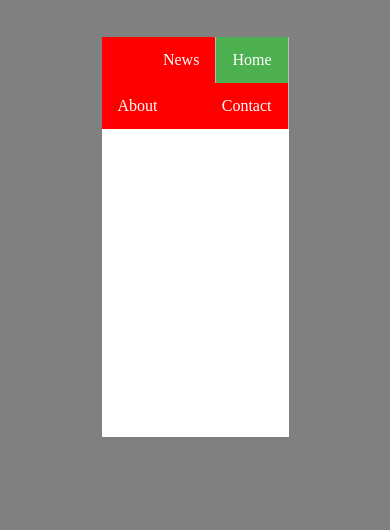
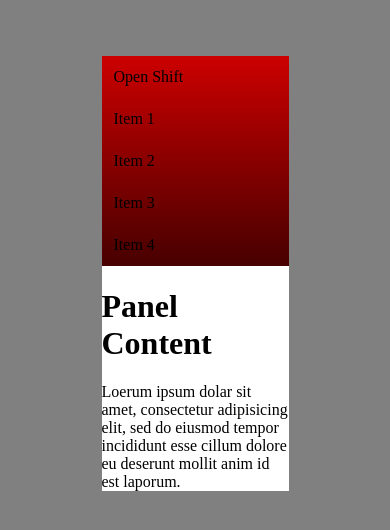
Before and after one commit to kathleenalexandra/RHPracticalEx, a website: page src/example2/index.html in a window 390 px wide. Drawn offline with Linux system fonts and the light colour scheme.

Commit message:
responsive panel

```diff
--- a/src/example2/css/styles.css
+++ b/src/example2/css/styles.css
@@ -3,33 +3,71 @@ body{
 	background-color:grey;
 }
 
+
+
 .panel-container {
 	display:block;
 	margin:auto;
-	margin-top:10%;
+	margin-top:15%;
 	max-width:50%;
 	background:white;
-	min-height:400px;
+	min-height:350px;
 }
 
-ul {
-    list-style-type: none;
+
+
+.horizontal-menu  {
+    background: linear-gradient(#c00, #470000);
+}
+
+
+.horizontal-menu a {
+    color: black;
+    display: block;
+    padding: 12px;
+    text-decoration: none;
+}
+
+.horizontal-menu a:hover {
+    background: linear-gradient(red, black, red);
+}
+
+.horizontal-menu a.active {
+    background: linear-gradient(red, black, red);
+}
+
+
+
+
+
+@media only screen and (min-width: 860px) {
+
+
+.horizontal-menu  {
     margin: 0;
     padding: 0;
     overflow: hidden;
-    background-color: red;
+    /*background: linear-gradient(#c00, #470000); */
 }
 
-li {
-    float: right;
-    border-right:1px solid #bbb;
+.horizontal-menu a {
+    float: left;
+    display:inline-block;
+    border-left:1px solid #bbb;
 }
 
-li:last-child {
-    border-right: none;
+.horizontal-menu .right-align{
+    float: right;
 }
 
-li a {
+
+
+.horizontal-menu a:first-child {
+    float:left;
+}
+
+
+.horizontal-menu a  {
     display: block;
     color: white;
     text-align: center;
@@ -37,10 +75,11 @@ li a {
     text-decoration: none;
 }
 
-li a:hover:not(.active) {
-    background-color: #111;
+.horizontal-menu a:hover {
+        background: linear-gradient(red, black, red);
+
+    }
+
+
+
 }
-
-.active {
-    background-color: #4CAF50;
-}
--- a/src/example2/index.html
+++ b/src/example2/index.html
@@ -10,20 +10,30 @@
 
   <div class="panel-container" ">
 
- <ul>
-  <li><a class="active" href="#home">Home</a>	</li>
-  <li><a href="#news">News</a></li>
-  <li><a href="#contact">Contact</a></li>
-  <li style="float:left"><a href="#about">About</a></li>
-</ul>
+<div class="horizontal-menu">
+<a href="#">Open Shift</a>
+  <div class="right-align">
+    <a>Item 1</a>
+    <a>Item 2</a>
+    <a>Item 3</a>
+    <a>Item 4</a>
+  </div>
+</div>
+
+<div>
+<h1> Panel Content </h1>
+<p> Loerum ipsum dolar sit amet, consectetur adipisicing elit, sed do eiusmod tempor incididunt esse cillum dolore eu deserunt mollit anim id est laporum.
+
+</div>
+
+
+
 
 
 </div>
 
 
   </div>
-
-
   </div>
 
 
```
Also changed, not shown: 3 other files.
